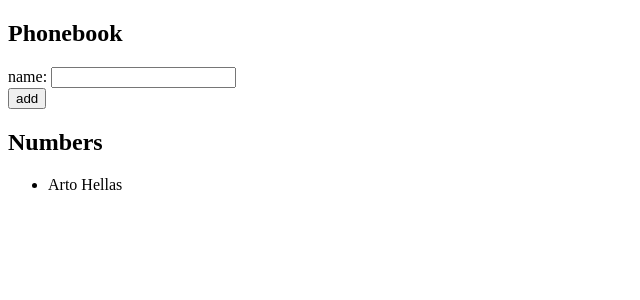
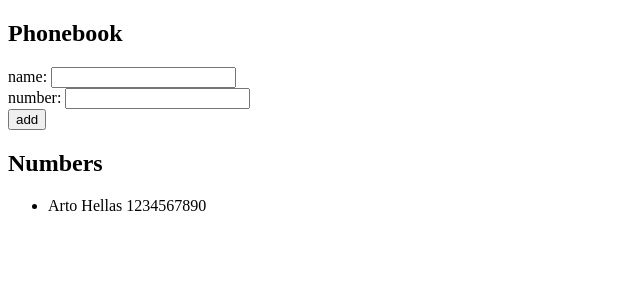
Before and after one commit to BradGrensewich/fullstackopen-exercises, a React (Vite) app in the folder 2/phonebook/: page / in a window 1280 px wide. Shown: the top 300 px of the page, without its empty margins (0-640 px from the left). Built offline with nearby package versions, Linux system fonts and the light colour scheme.

Commit message:
exercise 2.8

```diff
--- a/2/phonebook/src/App.jsx
+++ b/2/phonebook/src/App.jsx
@@ -1,29 +1,40 @@
 import { useState } from 'react';
 
 const App = () => {
-	const [persons, setPersons] = useState([{ name: 'Arto Hellas' }]);
+	const [persons, setPersons] = useState([
+		{ name: 'Arto Hellas', number: '1234567890' },
+	]);
 	const [newName, setNewName] = useState('');
+	const [newNumber, setNewNumber] = useState('');
 
-	const addName = (event) => {
+	const addPerson = (event) => {
 		event.preventDefault();
 		if (persons.find((p) => p.name === newName)) {
 			alert(`${newName} is already added to phonebook`);
 			return;
 		}
-		setPersons(persons.concat({ name: newName }));
+		setPersons(persons.concat({ name: newName, number: newNumber }));
 		setNewName('');
+		setNewNumber('');
 	};
 
 	const updateNewName = (event) => {
 		setNewName(event.target.value);
 	};
+	const updateNewNumber = (event) => {
+		setNewNumber(event.target.value);
+	};
 
 	return (
 		<div>
 			<h2>Phonebook</h2>
-			<form onSubmit={addName}>
+			<form onSubmit={addPerson}>
 				<div>
 					name: <input onChange={updateNewName} value={newName} />
+				</div>
+				<div>
+					number:{' '}
+					<input onChange={updateNewNumber} value={newNumber} />
 				</div>
 				<div>
 					<button type='submit'>add</button>
@@ -32,7 +43,9 @@ const App = () => {
 			<h2>Numbers</h2>
 			<ul>
 				{persons.map((person) => (
-					<li key={person.name}>{person.name}</li>
+					<li key={person.name}>
+						{person.name} {person.number}
+					</li>
 				))}
 			</ul>
 		</div>
```
